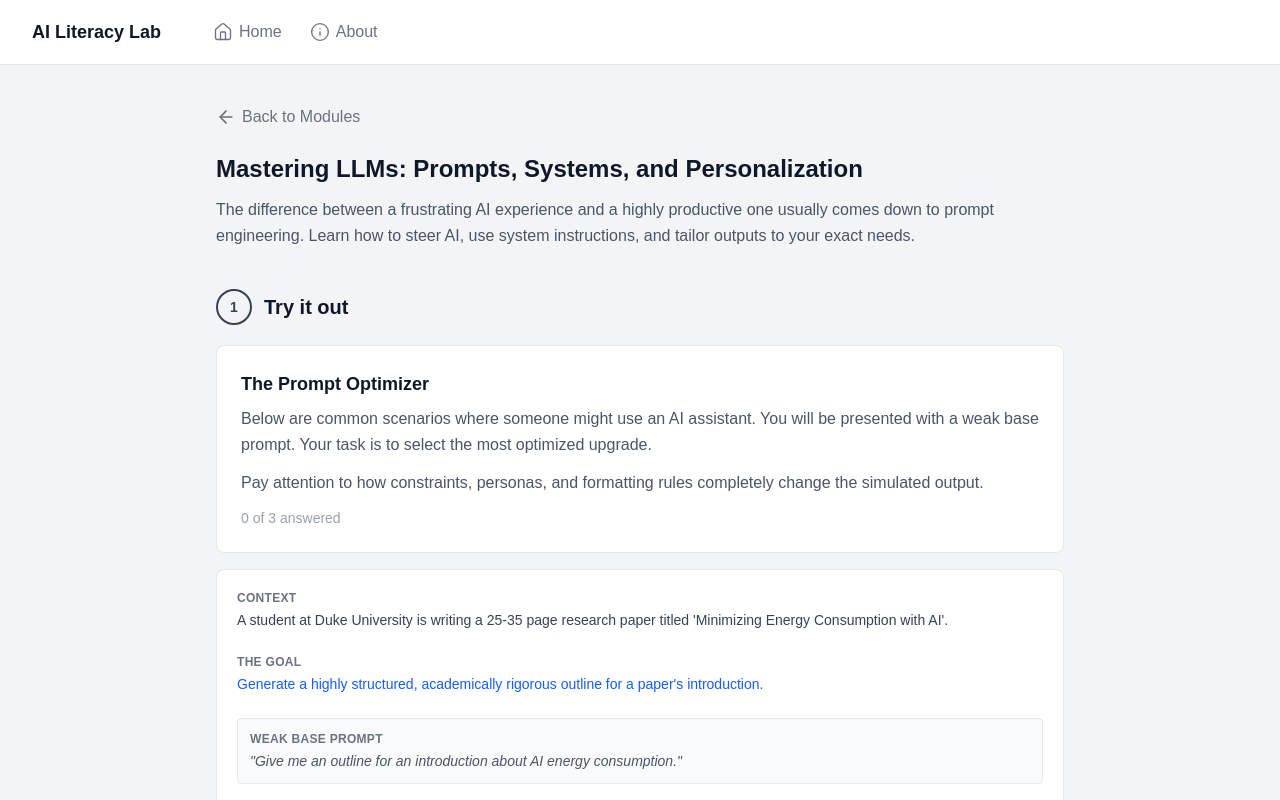
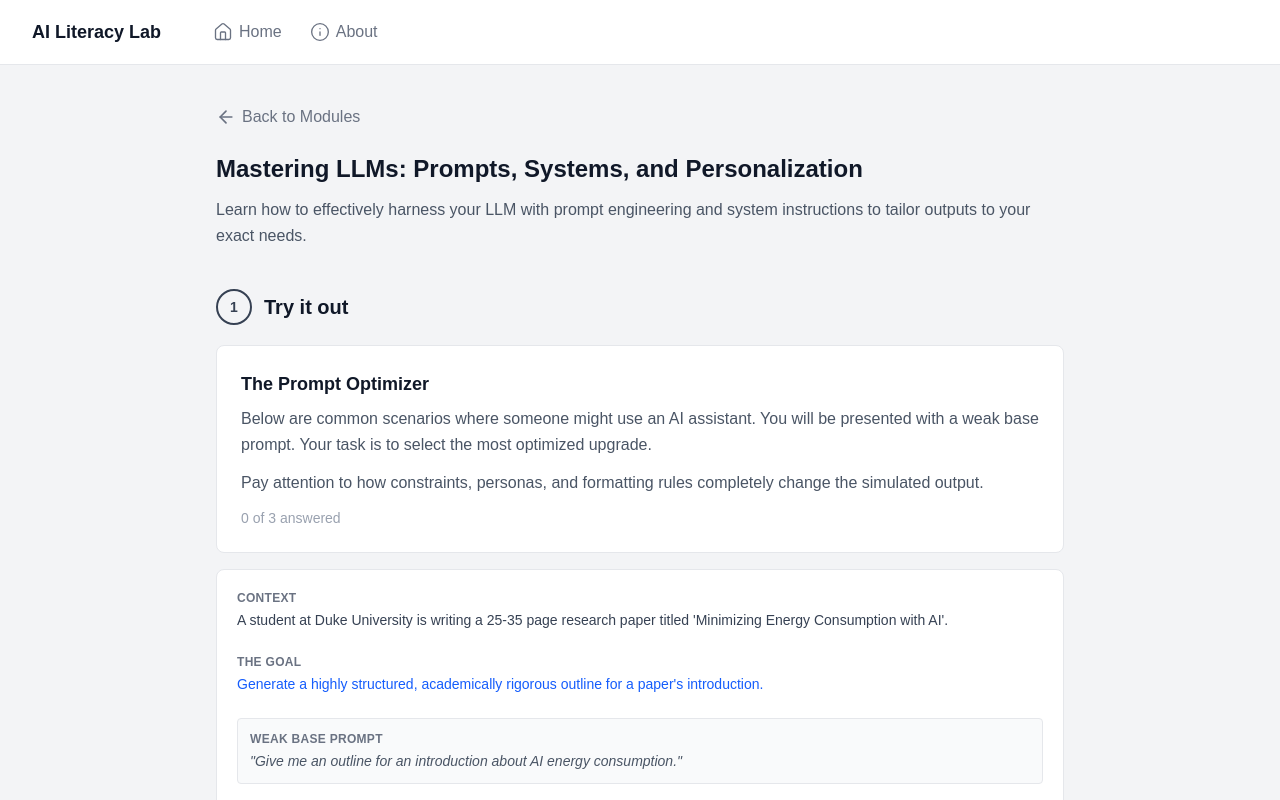
Before and after one commit to catebarry/ai-literacy-site, a Next.js app: page /modules/mastering-llms in a window 1280 px wide. Shown: the top 800 px of the page. Built offline with nearby package versions, Linux system fonts and the light colour scheme.

Commit message:
Fixed subtitle for mastering LLMs

```diff
--- a/app/modules/mastering-llms/page.tsx
+++ b/app/modules/mastering-llms/page.tsx
@@ -251,7 +251,7 @@ export default function MasteringLLMsPage() {
           Mastering LLMs: Prompts, Systems, and Personalization
         </h1>
         <p className="text-base text-gray-600 leading-relaxed mb-10">
-          The difference between a frustrating AI experience and a highly productive one usually comes down to prompt engineering. Learn how to steer AI, use system instructions, and tailor outputs to your exact needs.
+          Learn how to effectively harness your LLM with prompt engineering and system instructions to tailor outputs to your exact needs.
         </p>
 
         {/* Step 1 */}
```
